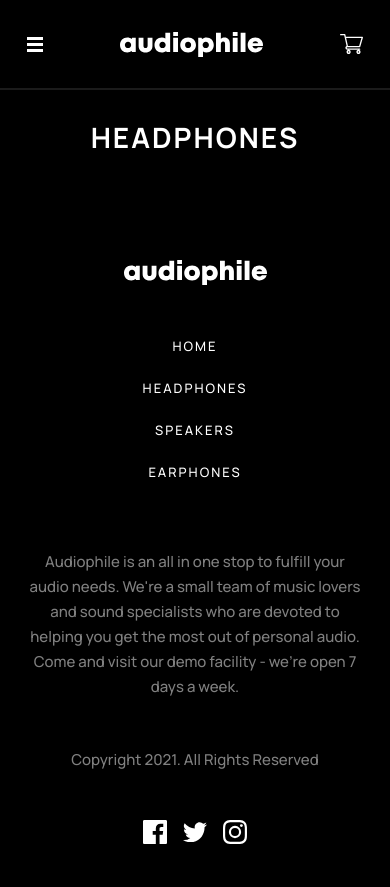
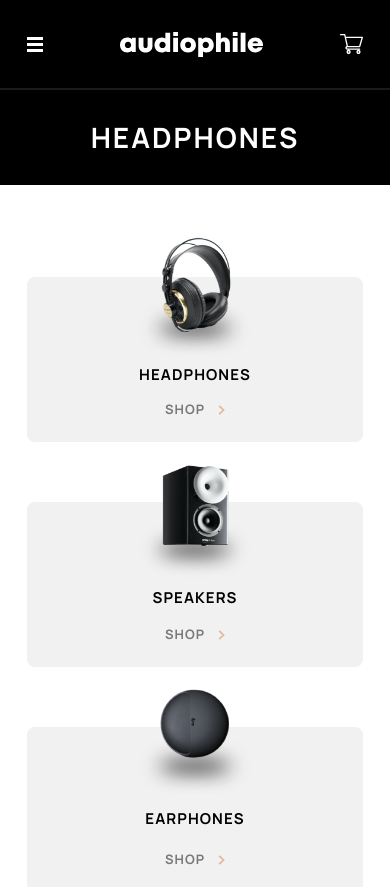
Before and after one commit to cjoak1028/audiophile-ecommerce-website, a React (Create React App) app: page /headphones in a window 390 px wide. Shown: the top 887 px of the page. Built offline with nearby package versions, Linux system fonts and the light colour scheme.

Commit message:
added category-links and about components to headphones-page

```diff
--- a/src/pages/HeadphonesPage/HeadphonesPage.js
+++ b/src/pages/HeadphonesPage/HeadphonesPage.js
@@ -11,10 +11,10 @@ const HeadphonesPage = () => {
             <div className='flex flex-jc-c flex-ai-c banner banner--category'>
                 <h2>Headphones</h2>
             </div>
-            {/* <div className='padding-x content-wrapper'>
+            <div className='padding-x content-wrapper'>
                 <CategoryLinks />
                 <About />
-            </div> */}
+            </div>
         </div>
     );
 }
```
